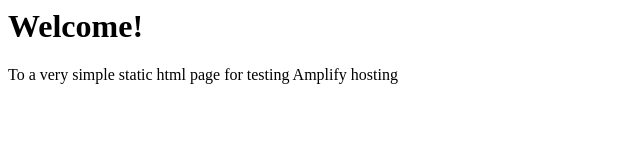
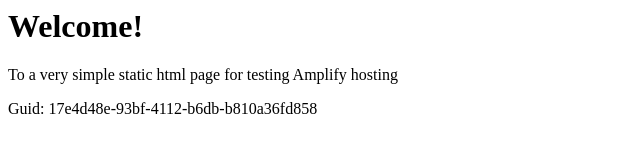
Before and after one commit to aws-aemilia-fra/Github-PR-Commit-Integration-Test-DoNotTouch-v1-preprod-eu-central-1, a website: page src/index.html in a window 1280 px wide. Shown: the whole page, without its empty margins (0-640 px from the left). Drawn offline with Linux system fonts and the light colour scheme.

Commit message:
commit from integ tests

```diff
--- a/src/index.html
+++ b/src/index.html
@@ -1,3 +1,5 @@
+
+
 <html lang="en">
 
 <head>
@@ -10,6 +12,6 @@
 <body>
     <h1>Welcome!</h1>
     <p>To a very simple static html page for testing Amplify hosting</p>
-</body>
+    <p>Guid: 17e4d48e-93bf-4112-b6db-b810a36fd858</p></body>
 
 </html>
```
